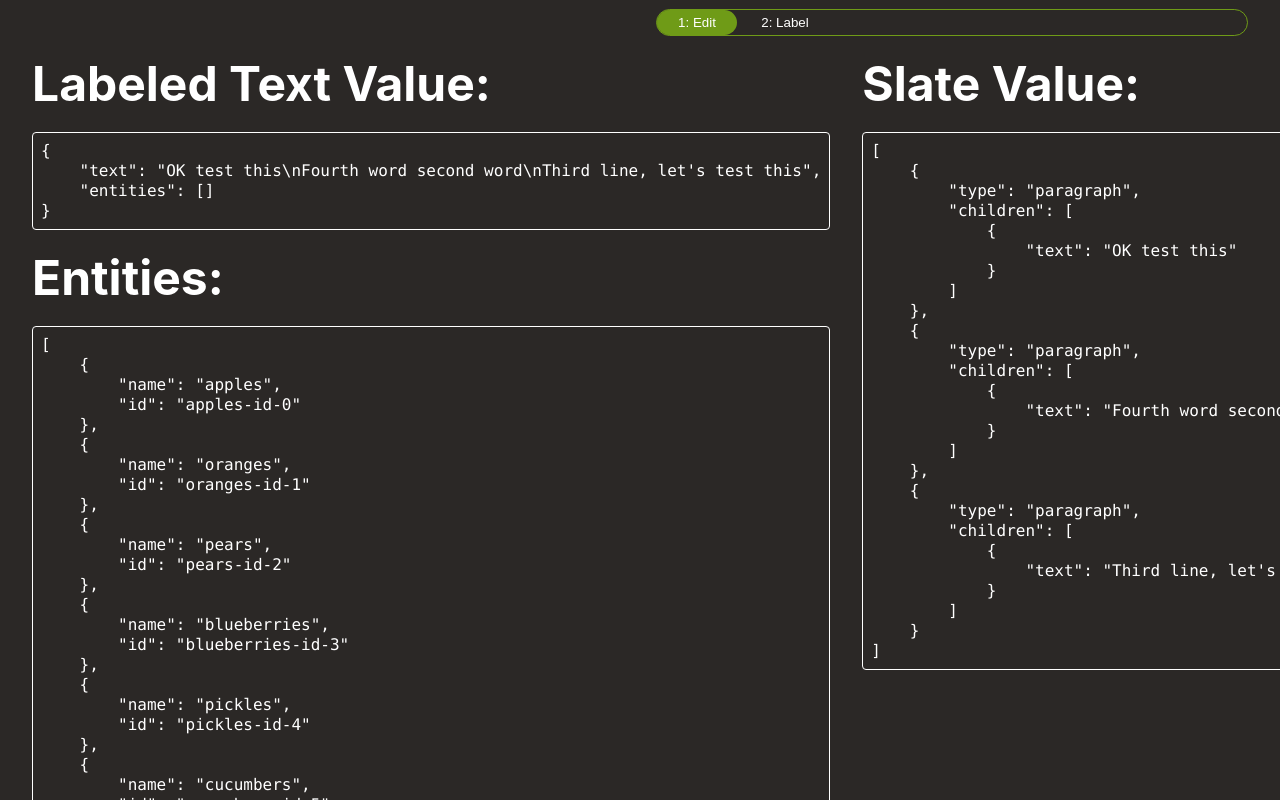
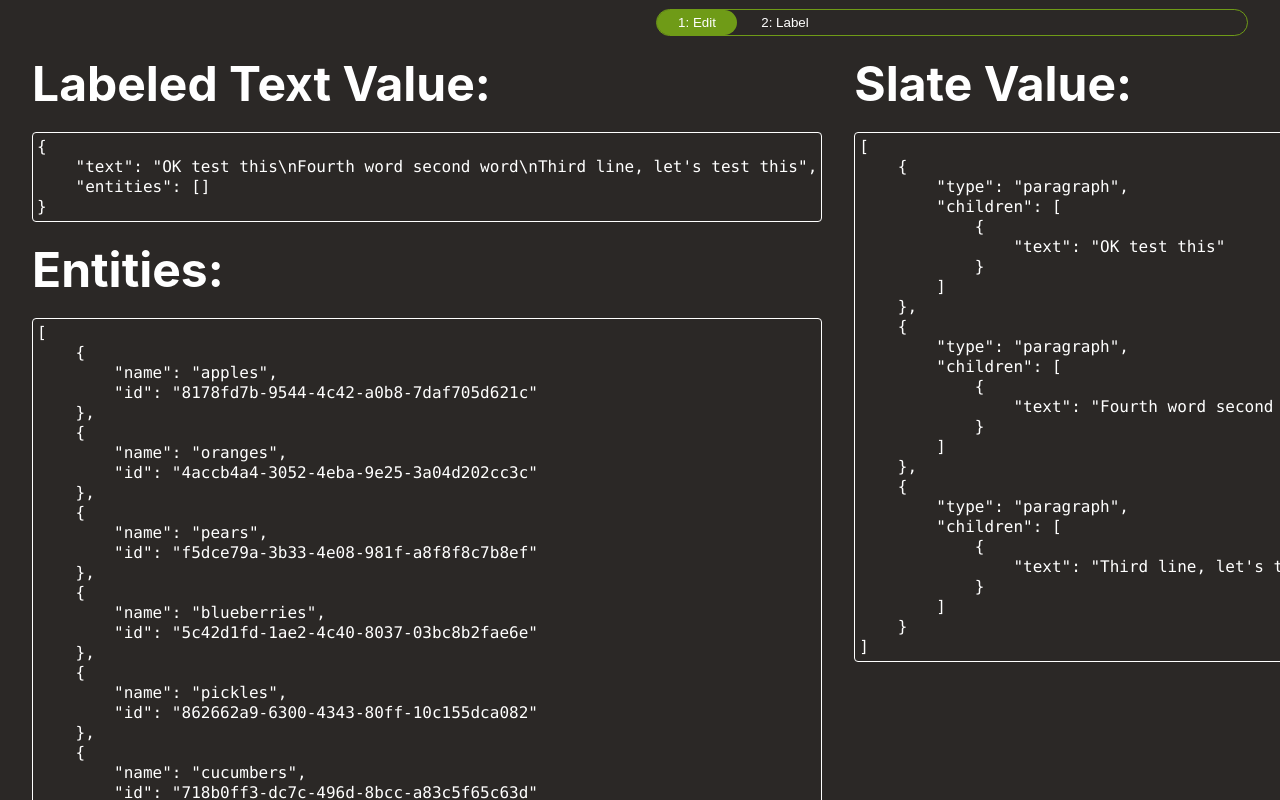
Before and after one commit to mattmazzola/slate-entity-labeler-next, a React (Create React App) app: page / in a window 1280 px wide. Shown: the part 500-1300 px from the top of the page. Built offline with nearby package versions, Linux system fonts and the light colour scheme.

Commit message:
Use uuid library for id generation

```diff
--- a/package.json
+++ b/package.json
@@ -21,6 +21,7 @@
     "@types/react": "^17.0.0",
     "@types/react-dom": "^17.0.0",
     "@types/styled-components": "^5.1.15",
+    "@types/uuid": "^8.3.3",
     "fuse.js": "6.4.6",
     "react": "^17.0.2",
     "react-dom": "^17.0.2",
@@ -29,6 +30,7 @@
     "slate-react": "^0.66.7",
     "styled-components": "^5.3.1",
     "typescript": "^4.1.2",
+    "uuid": "^8.3.2",
     "web-vitals": "^1.0.1"
   },
   "scripts": {
--- a/src/App.tsx
+++ b/src/App.tsx
@@ -2,6 +2,7 @@ import React from 'react'
 import styled from 'styled-components'
 import EntityLabeler, { CustomElement, LabeledEntity, LabelMode, EntityData, Entity, LabeledText } from './components/EntityLabeler'
 import SliderOptions from './components/SliderOptions'
+import { v4 as uuid } from 'uuid'
 
 const defaultText = `
 OK test this
@@ -60,14 +61,14 @@ const App: React.FC = () => {
     }
   ]
 
-  const entities = optionString.split('\n')
+  const entities = React.useMemo(() => optionString.split('\n')
     .filter(o => o.length > 0)
     .map<Entity>((o, i) => {
       return {
         name: o,
-        id: `${o.toLowerCase()}-id-${i}`
+        id: uuid()
       }
-    })
+    }), [optionString])
 
   return (
     <Wrapper>
@@ -176,7 +177,7 @@ const CodeContainer = styled.div`
   border-radius: 4px;
   border: 1px solid var(--color-white);
   font-size: 1rem;
-  padding: 0.5em;
+  padding: 0.25em;
 
   & pre {
     margin: 0;
```
Also changed, not shown: 1 other file (tests, documents, lock files or other folders).
